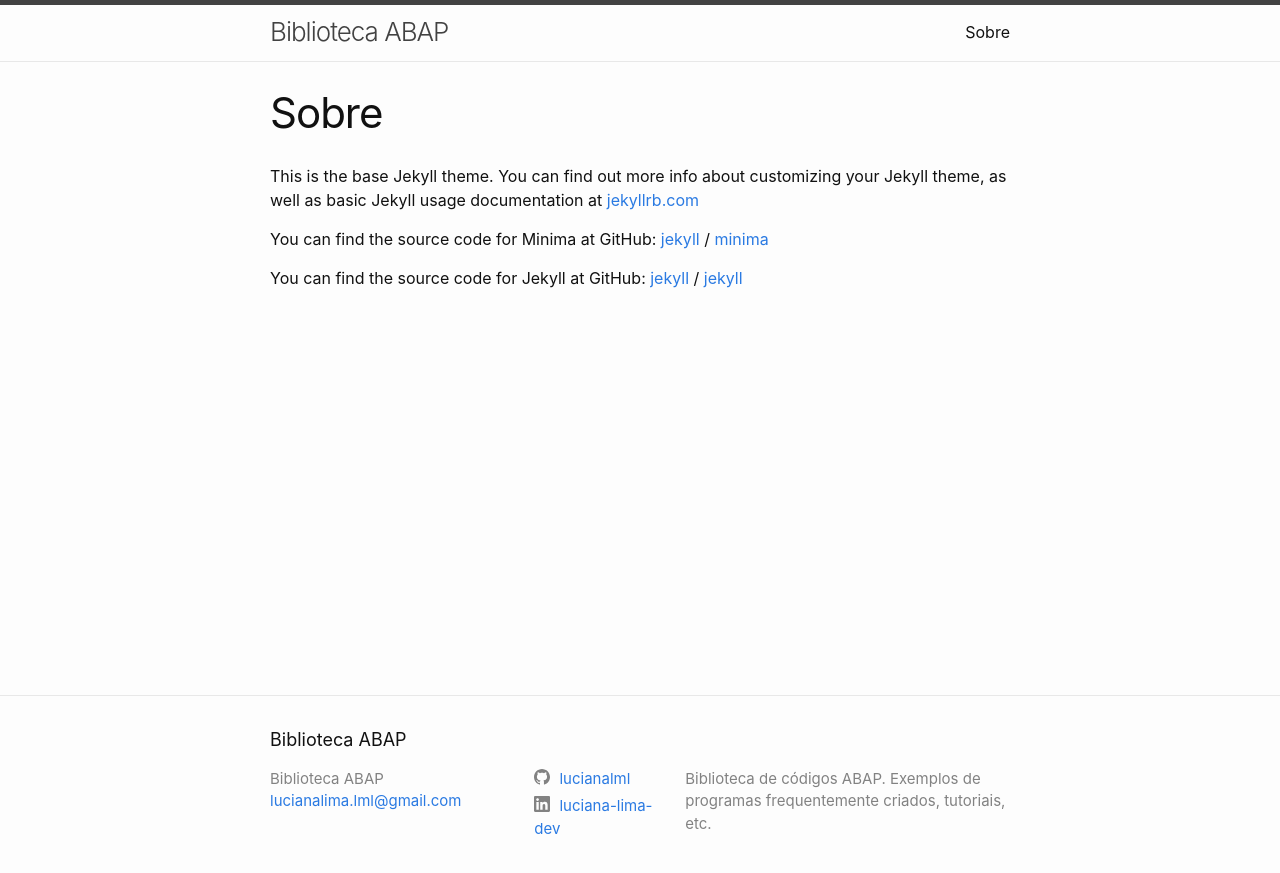
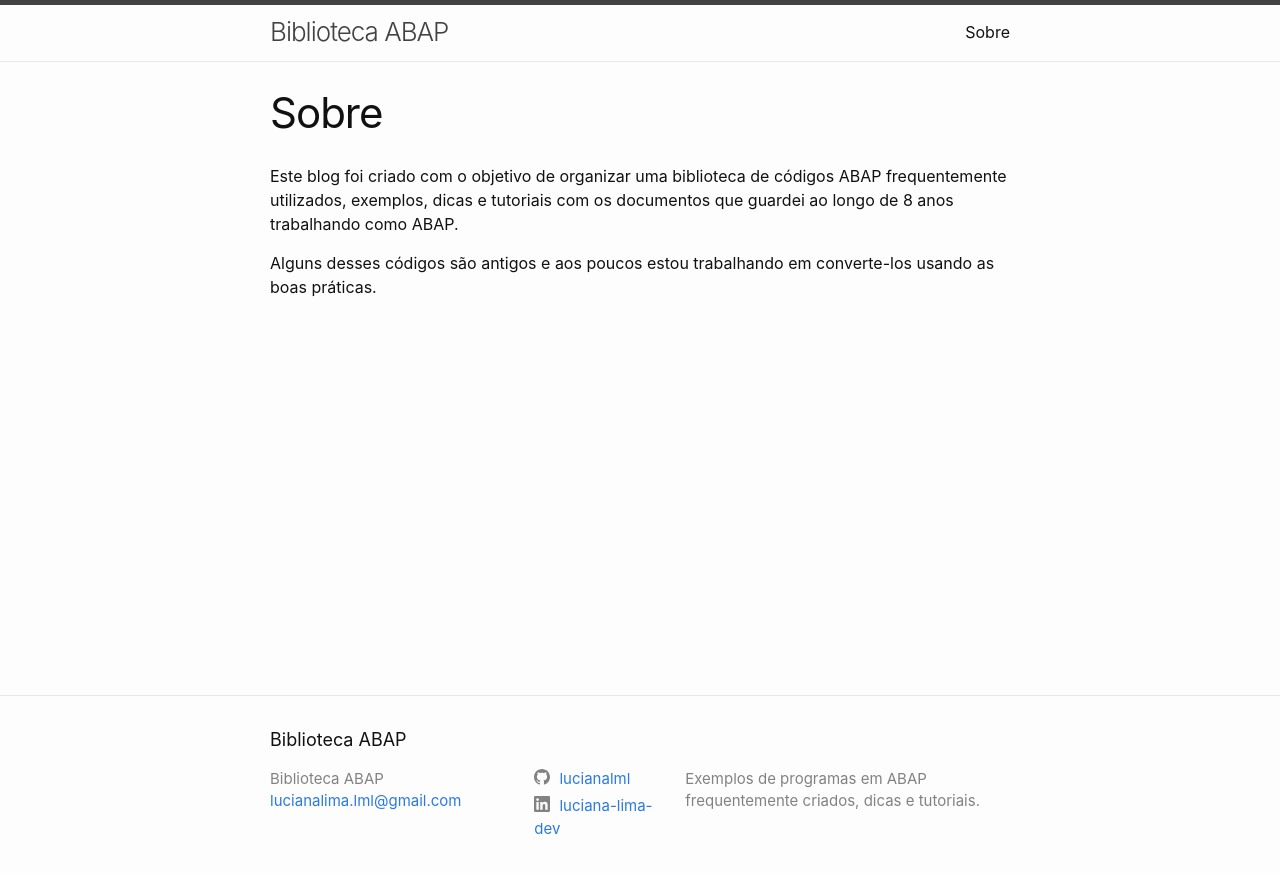
Before and after one commit to lucianalml/abap-library, a Jekyll site: the page built from about.markdown, in a window 1280 px wide. Shown: the top 873 px of the page. Built offline with Jekyll 4.4.1, drawn with Linux system fonts in a browser that asks for light colours.

```diff
--- a/_config.yml
+++ b/_config.yml
@@ -21,8 +21,8 @@
 title: Biblioteca ABAP
 email: lucianalima.lml@gmail.com
 description: >- # this means to ignore newlines until "baseurl:"
-  Biblioteca de códigos ABAP. Exemplos de programas frequentemente criados,
-  tutoriais, etc.
+  Exemplos de programas em ABAP frequentemente criados,
+  dicas e tutoriais.
 
 baseurl: "/abap-library" # the subpath of your site, e.g. /blog
 url: "http://lucianalml.github.io" # the base hostname & protocol for your site, e.g. http://example.com
--- a/about.markdown
+++ b/about.markdown
@@ -4,15 +4,6 @@ title: Sobre
 permalink: /about/
 ---
 
-This is the base Jekyll theme. You can find out more info about customizing your Jekyll theme, as well as basic Jekyll usage documentation at [jekyllrb.com](https://jekyllrb.com/)
+Este blog foi criado com o objetivo de organizar uma biblioteca de códigos ABAP frequentemente utilizados, exemplos, dicas e tutoriais com os documentos que guardei ao longo de 8 anos trabalhando como ABAP.
 
-You can find the source code for Minima at GitHub:
-[jekyll][jekyll-organization] /
-[minima](https://github.com/jekyll/minima)
-
-You can find the source code for Jekyll at GitHub:
-[jekyll][jekyll-organization] /
-[jekyll](https://github.com/jekyll/jekyll)
-
-
-[jekyll-organization]: https://github.com/jekyll
+Alguns desses códigos são antigos e aos poucos estou trabalhando em converte-los usando as boas práticas.
```
Also changed, not shown: _drafts/2020-02-28-alv-cl-salv.markdown (added, +85 -0 lines), _posts/2020-02-28-alv-cl-salv.markdown (+3 -68 lines), _drafts/2020-02-10-batch-input.markdown (renamed from _posts/2020-02-10-batch-input.markdown), _drafts/2020-02-15-sm30-events.markdown (renamed from _posts/2020-02-15-sm30-events.markdown), _drafts/2020-02-20-fazendo-um-blog.markdown (renamed from _posts/2020-02-20-fazendo-um-blog.markdown), _drafts/2020-02-25-envio-de-email.markdown (renamed from _posts/2020-02-25-envio-de-email.markdown), _drafts/2020-02-29-usando-abap-style-guide.markdown (renamed from _posts/2020-02-29-usando-abap-style-guide.markdown), assets/alv_cl_salv_table.png (added).
